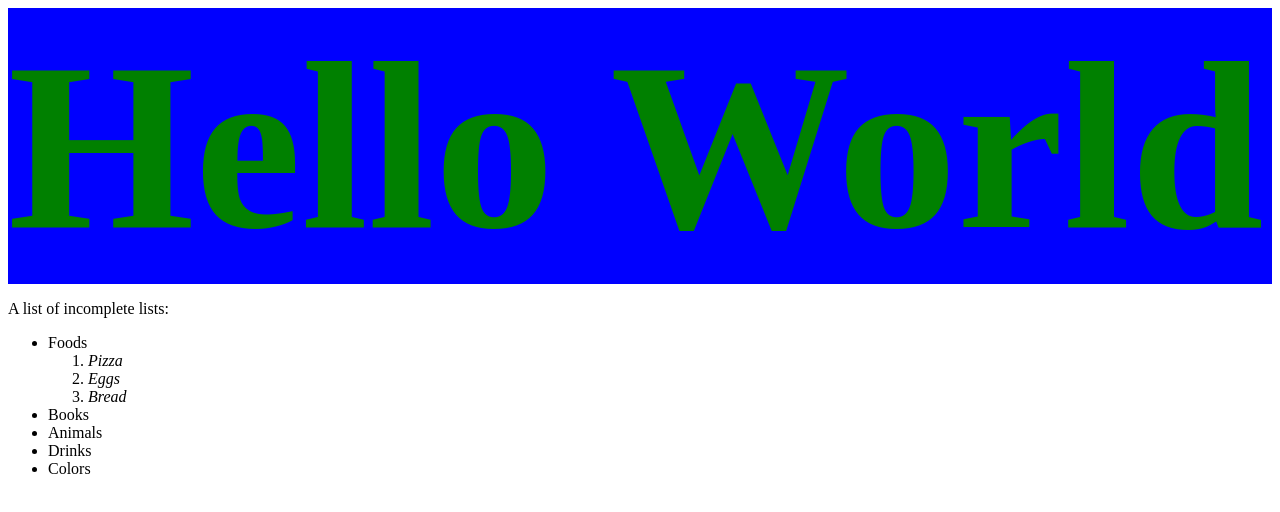
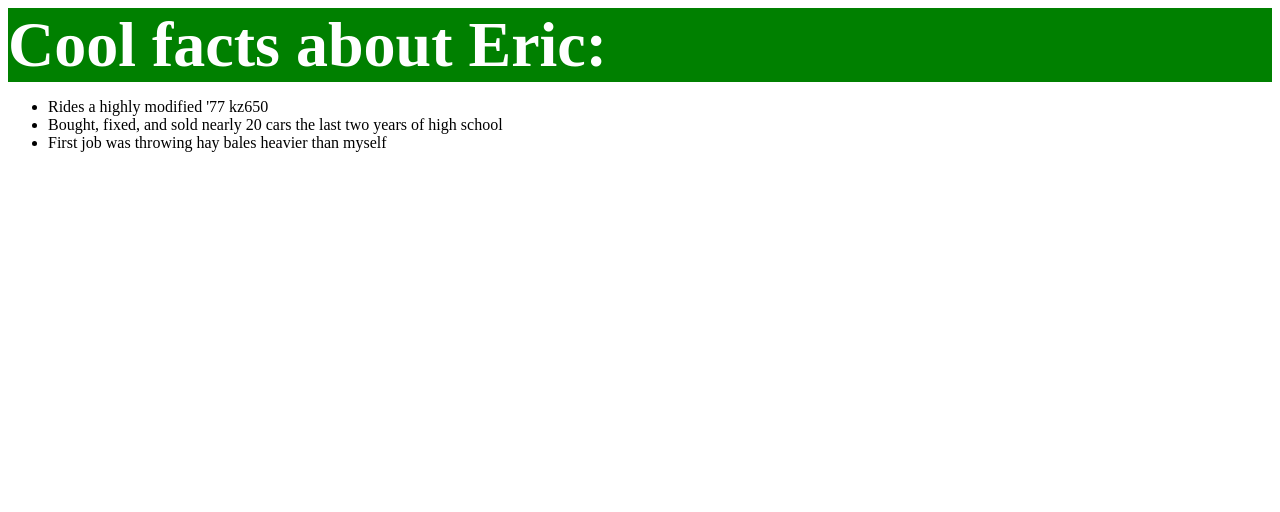
Before and after one commit to EricRooney/day-1, a plain HTML site: page index.html in a window 1280 px wide. Drawn offline with Linux system fonts and the light colour scheme.

Commit message:
Homework

```diff
--- a/index.html
+++ b/index.html
@@ -8,20 +8,15 @@
     <title>Document</title>
   </head>
   <body>
-    <h1 class="text-red">Hello World</h1>
+    <h1 class="text-white">Cool facts about Eric:</h1>
     <div>
-      <p>A list of incomplete lists:</p>
       <ul>
-        <li>Foods</li>
-        <ol>
-          <li><em>Pizza</em></li>
-          <li><em>Eggs</em></li>
-          <li><em>Bread</em></li>
-        </ol>
-        <li>Books</li>
-        <li>Animals</li>
-        <li>Drinks</li>
-        <li>Colors</li>
+        <li>Rides a highly modified '77 kz650</li>
+        <li>
+          Bought, fixed, and sold nearly 20 cars the last two years of high
+          school
+        </li>
+        <li>First job was throwing hay bales heavier than myself</li>
       </ul>
     </div>
   </body>
--- a/style.css
+++ b/style.css
@@ -1,16 +1,7 @@
-h1.text-red {
-  color: green;
+h1.text-white {
+  color: white;
+  background-color: green;
   display: block;
-  font-size: 15em;
+  font-size: 4em;
   margin: 0;
 }
-
-.text-red {
-  color: red;
-  background-color: blue;
-}
-
-#second {
-  color: black;
-  background-color: unset;
-}
```
